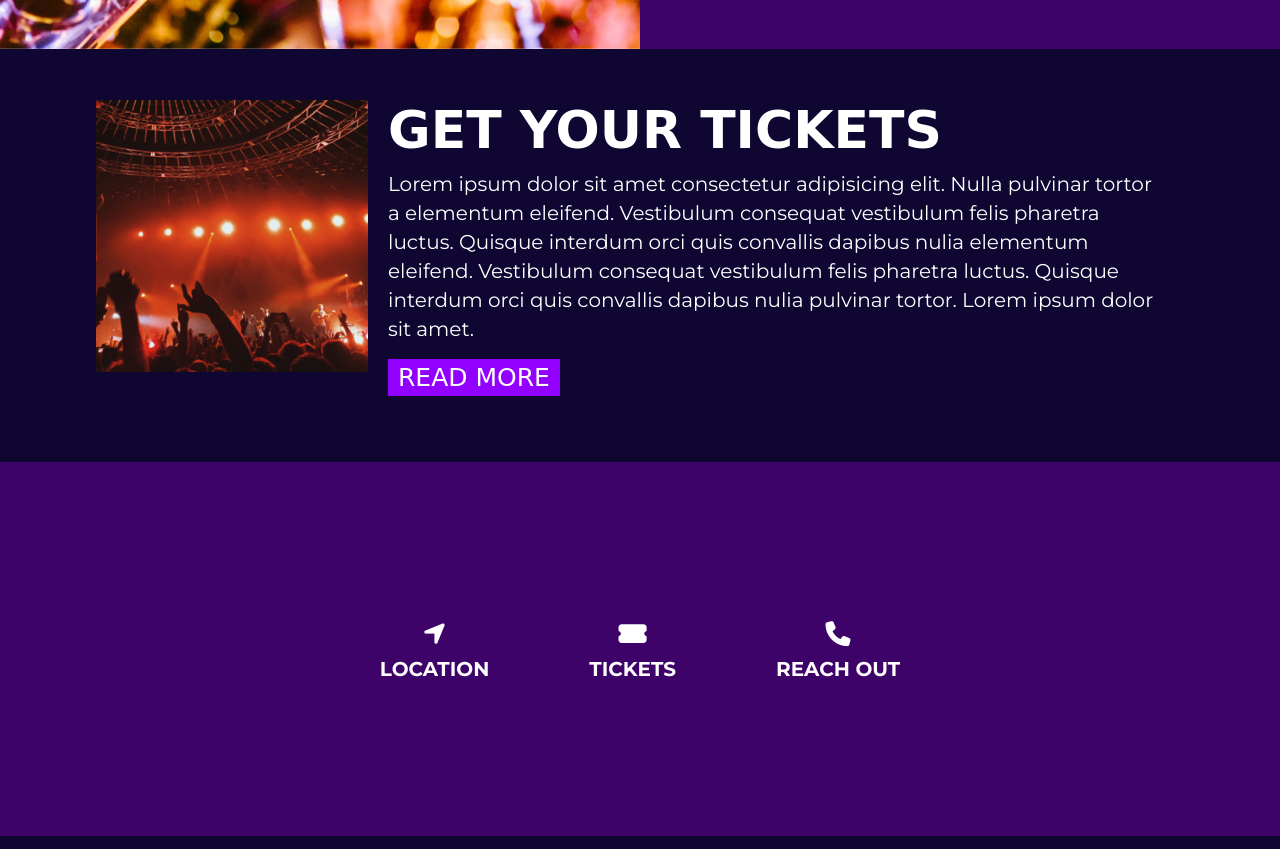
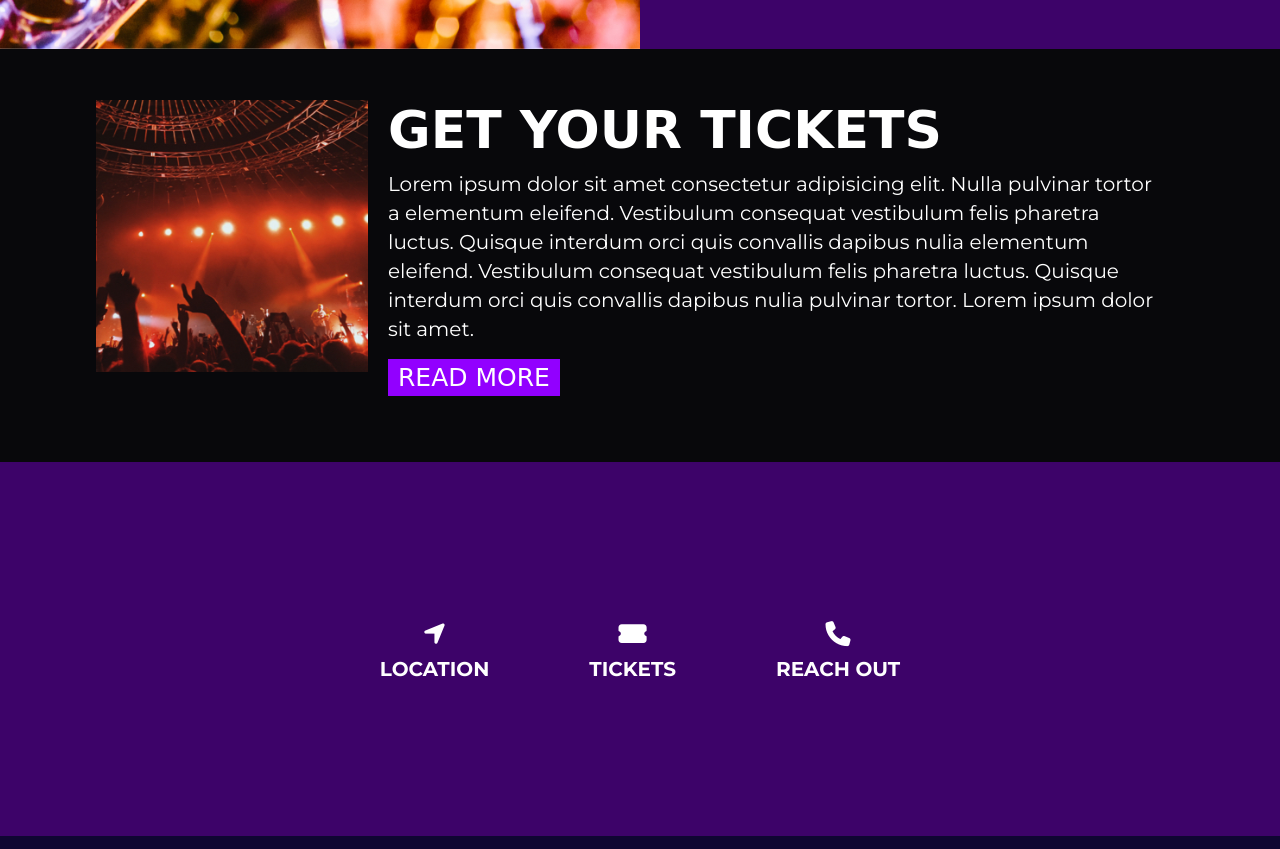
Before and after one commit to tifcodes/thunderForceStadium, a plain HTML site: page index.html in a window 1280 px wide. Shown: the part 1711-2560 px from the top of the page. Drawn offline with Linux system fonts and the light colour scheme; a web font is replaced by a local one.

Commit message:
change background and remove mac_os

```diff
--- a/styles/styles.css
+++ b/styles/styles.css
@@ -100,7 +100,9 @@ footer {
     background: #3D0369;
 }
 
-.section-3,
+.section-3 {
+    background: #08080b;
+}
 .section-5,
 .footnote {
     background: #0F0632;
```
